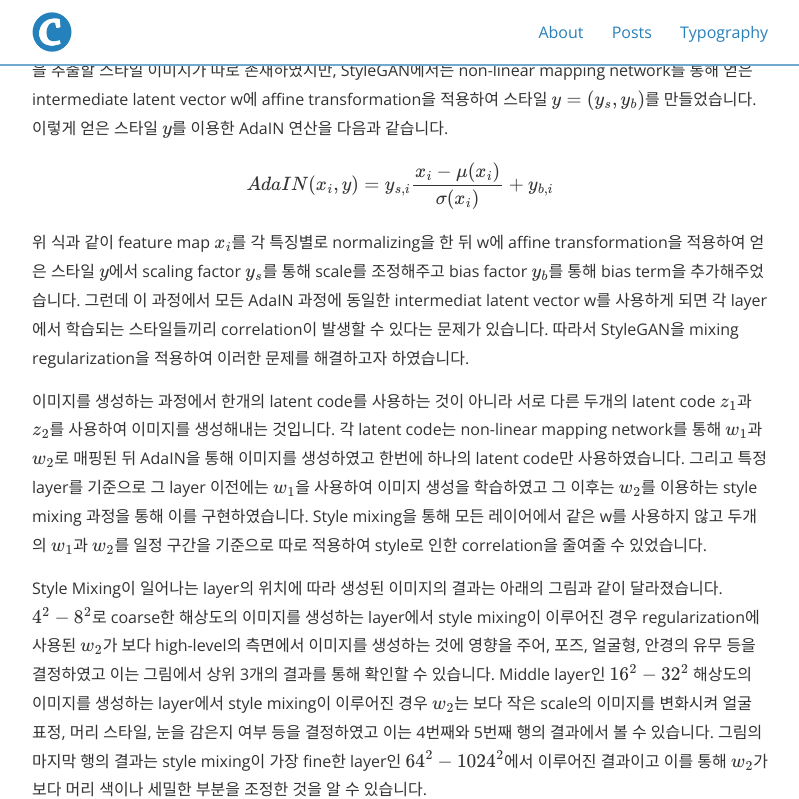
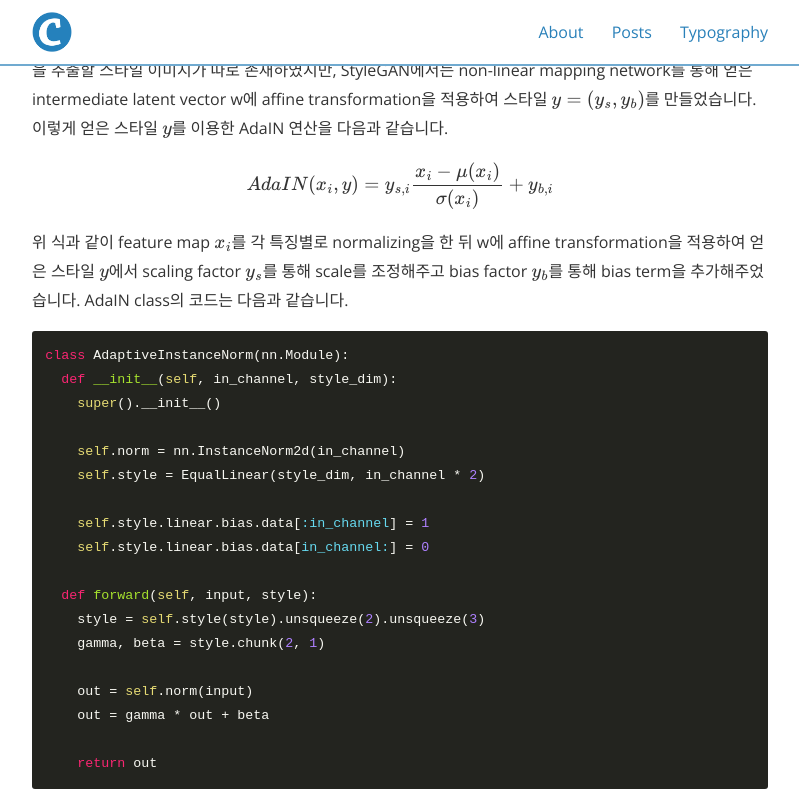
Before and after one commit to deep-generative-models-AIM5036/deep-generative-models-AIM5036.github.io, a Jekyll site: the page built from _posts/2022-11-13-StyleGAN.md, in a window 1280 px wide and 1400 px high, scrolled down 6175 px. Shown: the top 799 px of the window, without its empty margins (240-1039 px from the left). Built offline with Jekyll 4.4.1, drawn with Linux system fonts in a browser that asks for light colours; nearby versions of some CDN libraries; formulas are drawn with MathJax 3; some of the changed text lies outside the part shown; grey boxes are pictures that could not be loaded.

Commit message:
Update 2022-11-13-StyleGAN.md
Signed-off-by: jjuyeah <117340491+jjuyeah@users.noreply.github.com>

````diff
--- a/_posts/2022-11-13-StyleGAN.md
+++ b/_posts/2022-11-13-StyleGAN.md
@@ -116,7 +116,31 @@ $$
 AdaIN(x_i, y) = y_{s,i} \frac{x_i - \mu(x_i)}{\sigma(x_i)} + y_{b,i}
 $$
 
-위 식과 같이 feature map $x_i$를 각 특징별로 normalizing을 한 뒤 w에 affine transformation을 적용하여 얻은 스타일 $y$에서 scaling factor $y_s$를 통해 scale를 조정해주고 bias factor $y_b$를 통해 bias term을 추가해주었습니다. 그런데 이 과정에서 모든 AdaIN 과정에 동일한 intermediat latent vector w를 사용하게 되면 각 layer에서 학습되는 스타일들끼리 correlation이 발생할 수 있다는 문제가 있습니다. 따라서 StyleGAN을 mixing regularization을 적용하여 이러한 문제를 해결하고자 하였습니다.
+위 식과 같이 feature map $x_i$를 각 특징별로 normalizing을 한 뒤 w에 affine transformation을 적용하여 얻은 스타일 $y$에서 scaling factor $y_s$를 통해 scale를 조정해주고 bias factor $y_b$를 통해 bias term을 추가해주었습니다. AdaIN class의 코드는 다음과 같습니다.
+
+```python
+class AdaptiveInstanceNorm(nn.Module):
+  def __init__(self, in_channel, style_dim):
+    super().__init__()
+
+    self.norm = nn.InstanceNorm2d(in_channel)
+    self.style = EqualLinear(style_dim, in_channel * 2)
+
+    self.style.linear.bias.data[:in_channel] = 1
+    self.style.linear.bias.data[in_channel:] = 0
+
+  def forward(self, input, style):
+    style = self.style(style).unsqueeze(2).unsqueeze(3)
+    gamma, beta = style.chunk(2, 1)
+
+    out = self.norm(input)
+    out = gamma * out + beta
+
+    return out
+```
+
+
+그런데 이 과정에서 모든 AdaIN 과정에 동일한 intermediat latent vector w를 사용하게 되면 각 layer에서 학습되는 스타일들끼리 correlation이 발생할 수 있다는 문제가 있습니다. 따라서 StyleGAN을 mixing regularization을 적용하여 이러한 문제를 해결하고자 하였습니다.
 
 이미지를 생성하는 과정에서 한개의 latent code를 사용하는 것이 아니라 서로 다른 두개의 latent code $z_1$과 $z_2$를 사용하여 이미지를 생성해내는 것입니다. 각 latent code는 non-linear mapping network를 통해 $w_1$과 $w_2$로 매핑된 뒤 AdaIN을 통해 이미지를 생성하였고 한번에 하나의 latent code만 사용하였습니다. 그리고 특정 layer를 기준으로 그 layer 이전에는 $w_1$을 사용하여 이미지 생성을 학습하였고 그 이후는 $w_2$를 이용하는 style mixing 과정을 통해 이를 구현하였습니다. Style mixing을 통해 모든 레이어에서 같은 w를 사용하지 않고 두개의 $w_1$과 $w_2$를 일정 구간을 기준으로 따로 적용하여 style로 인한 correlation을 줄여줄 수 있었습니다.
 
````
